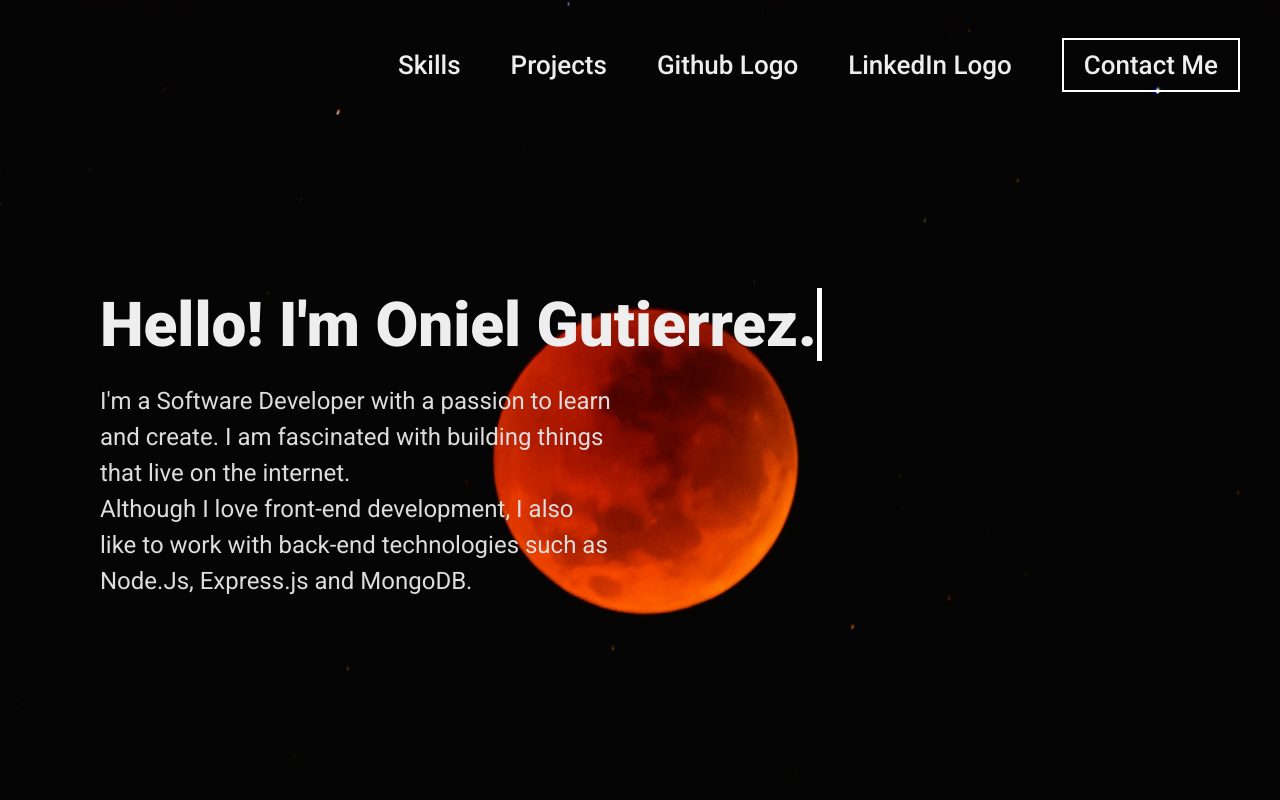
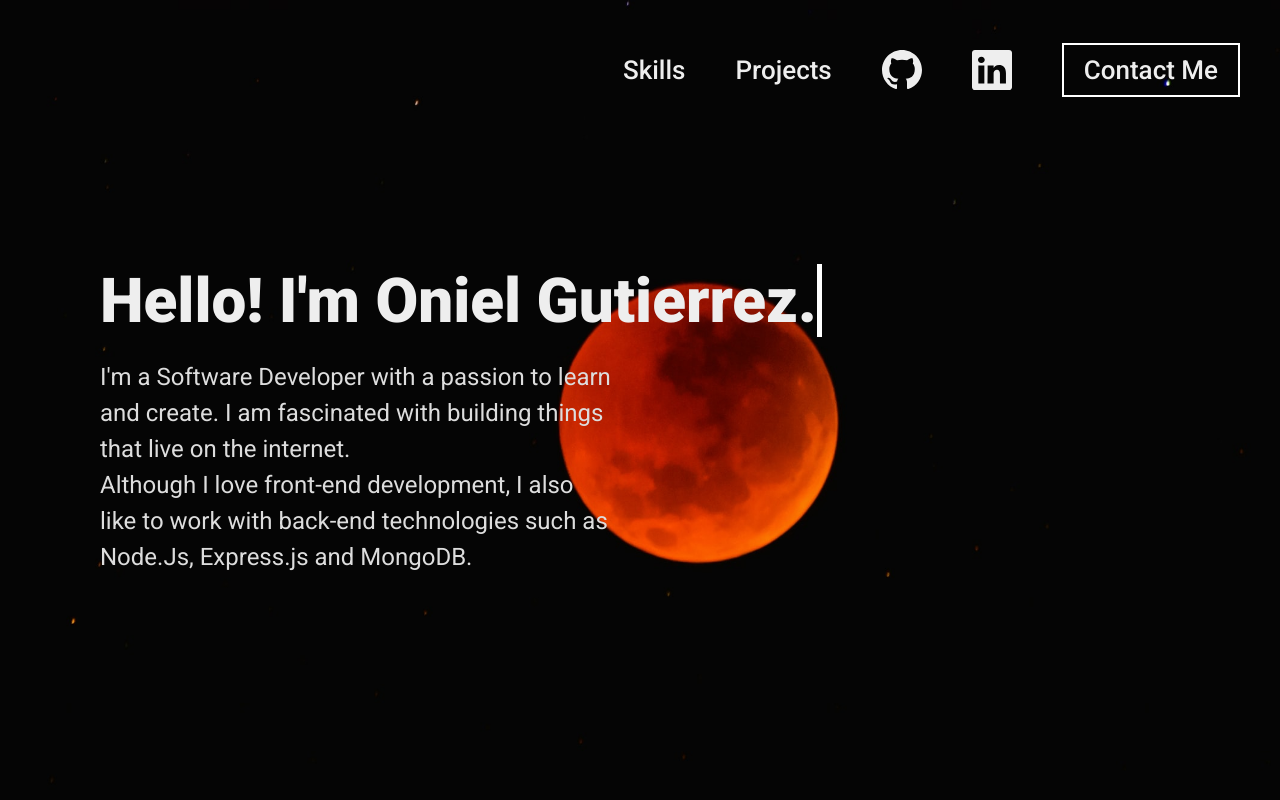
Before and after one commit to Onionie/portfolio, a React (Create React App) app: page / in a window 1280 px wide. Shown: the top 800 px of the page. Built offline with nearby package versions, Linux system fonts and the light colour scheme.

Commit message:
Changed nav with respective logos using react-icons

```diff
--- a/src/Components/Header.js
+++ b/src/Components/Header.js
@@ -1,4 +1,6 @@
 import React from 'react';
+import { BsGithub } from 'react-icons/bs';
+import { BsLinkedin } from 'react-icons/bs';
 import './styles.css';
 
 const Nav = () => {
@@ -14,11 +16,13 @@
           </li>
           <li>
             <a href="https://github.com/Onionie?tab=repositories">
-              Github Logo
+              <BsGithub />
             </a>
           </li>
           <li>
-            <a href="https://www.linkedin.com/in/onionie/">LinkedIn Logo</a>
+            <a href="https://www.linkedin.com/in/onionie/">
+              <BsLinkedin />
+            </a>
           </li>
           <li>
             <a className="contact" href="#contact">
--- a/src/Components/Hero.js
+++ b/src/Components/Hero.js
@@ -4,6 +4,7 @@
 const Hero = () => {
   return (
     <section className="hero">
+      <div className="hero__text_height"></div>
       <div className="hero__textbox">
         <div className="hero__textbox__title__container">
           <div className="hero__textbox__title">
--- a/src/Components/styles.css
+++ b/src/Components/styles.css
@@ -32,8 +32,15 @@
 nav ul {
   display: flex;
   gap: 5rem;
+  align-items: center;
   list-style: none;
   font-size: 2.6rem;
+}
+
+li a svg {
+  display: block;
+  width: 4rem;
+  height: 4rem;
 }
 
 nav a,
@@ -62,7 +69,7 @@
 }
 
 .hero {
-  height: 120vh;
+  height: 110vh;
   width: 100%;
   background-image: url('../../public/images/blood-moon.jpg');
   background-position: right;
@@ -99,6 +106,15 @@
   color: #ddd;
 }
 
+/* Test -- remove after with the div */
+/* .hero__text_height {
+  position: absolute;
+  top: 0;
+  height: 100vh;
+  width: 100%;
+  background-color: rgba(254, 73, 73, 0.2);
+} */
+
 /* Animations */
 @keyframes typing {
   from {
```
